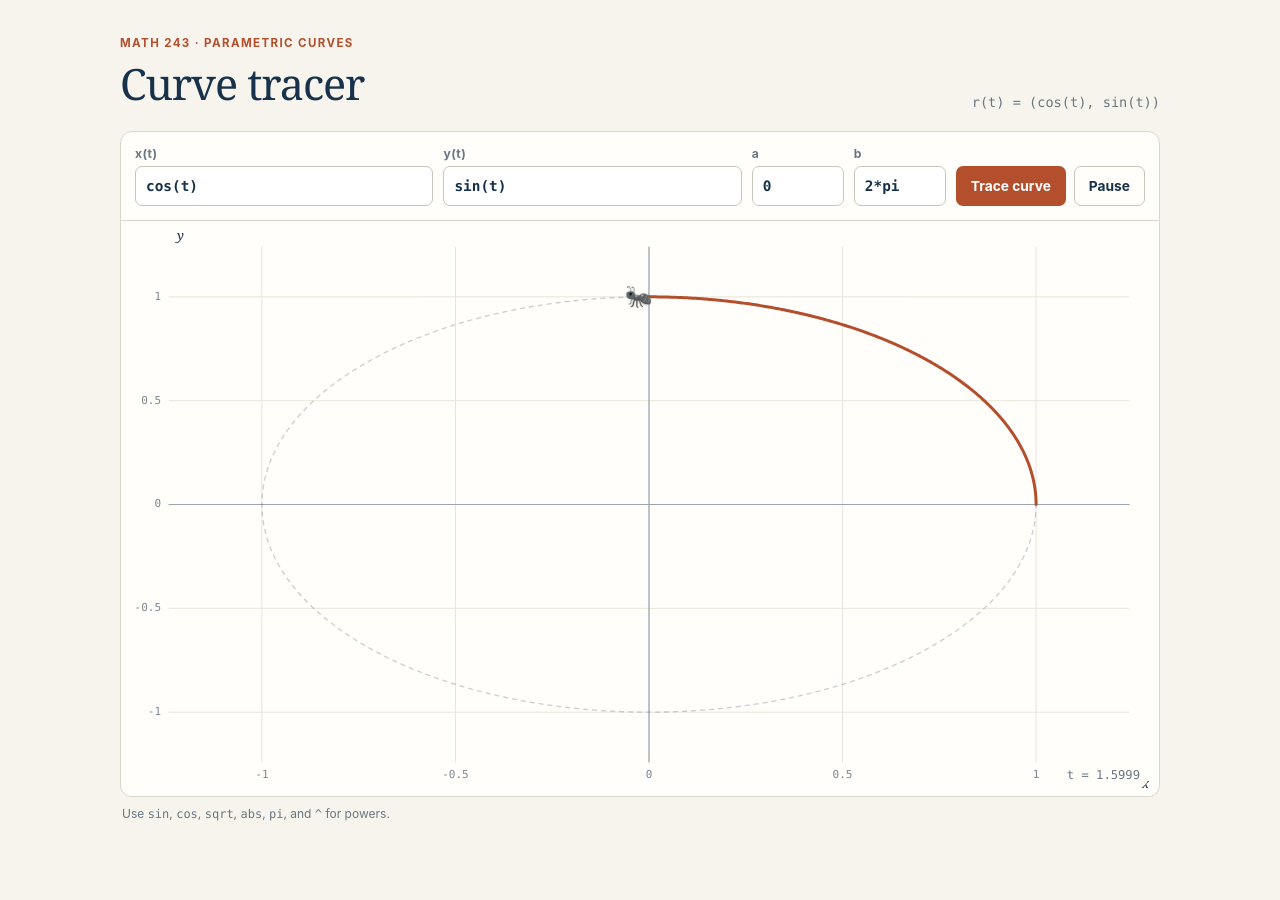
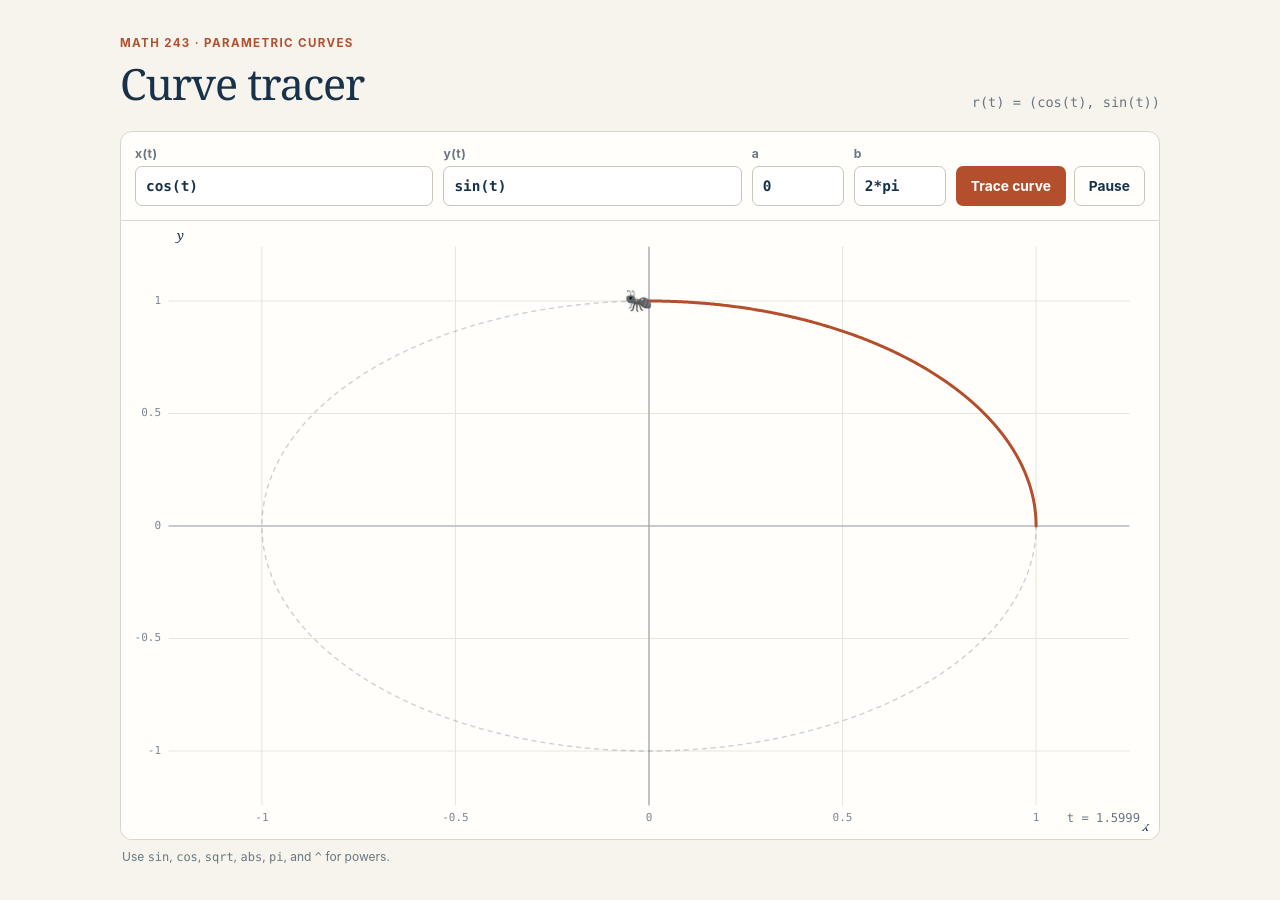
Before and after one commit to max-hill/math-243-F26, a Jekyll site: the page assets/parametric-ant/index.html, which Jekyll copies as it is, in a window 1280 px wide. Built offline with Jekyll 4.4.1, drawn with Linux system fonts in a browser that asks for light colours.

Commit message:
fixed iframe for app

```diff
--- a/assets/parametric-ant/index.html
+++ b/assets/parametric-ant/index.html
@@ -22,7 +22,8 @@
       html,
       body {
         margin: 0;
-        min-height: 100%;
+        height: 100%;
+        overflow: hidden;
         background: var(--paper);
         color: var(--ink);
         font-family: Inter, ui-sans-serif, system-ui, -apple-system, BlinkMacSystemFont, "Segoe UI", sans-serif;
@@ -31,7 +32,11 @@
       body { padding: clamp(16px, 3vw, 36px); }
 
       .app {
+        display: grid;
+        grid-template-rows: auto auto minmax(220px, 1fr) auto;
         width: min(1040px, 100%);
+        height: 100%;
+        min-height: 0;
         margin: 0 auto;
       }
 
@@ -141,8 +146,7 @@
 
       .plot-wrap {
         position: relative;
-        height: min(64vh, 620px);
-        min-height: 390px;
+        min-height: 0;
         overflow: hidden;
         border: 1px solid var(--line);
         border-top: 0;
@@ -192,7 +196,6 @@
       @media (max-width: 520px) {
         body { padding: 12px; }
         .function-field { grid-column: 1 / -1; }
-        .plot-wrap { height: 54vh; min-height: 340px; }
       }
     </style>
   </head>
```
Also changed, not shown: assets/parametric-ant/README.md (+2 -1 lines), index.md (+2 -2 lines).
